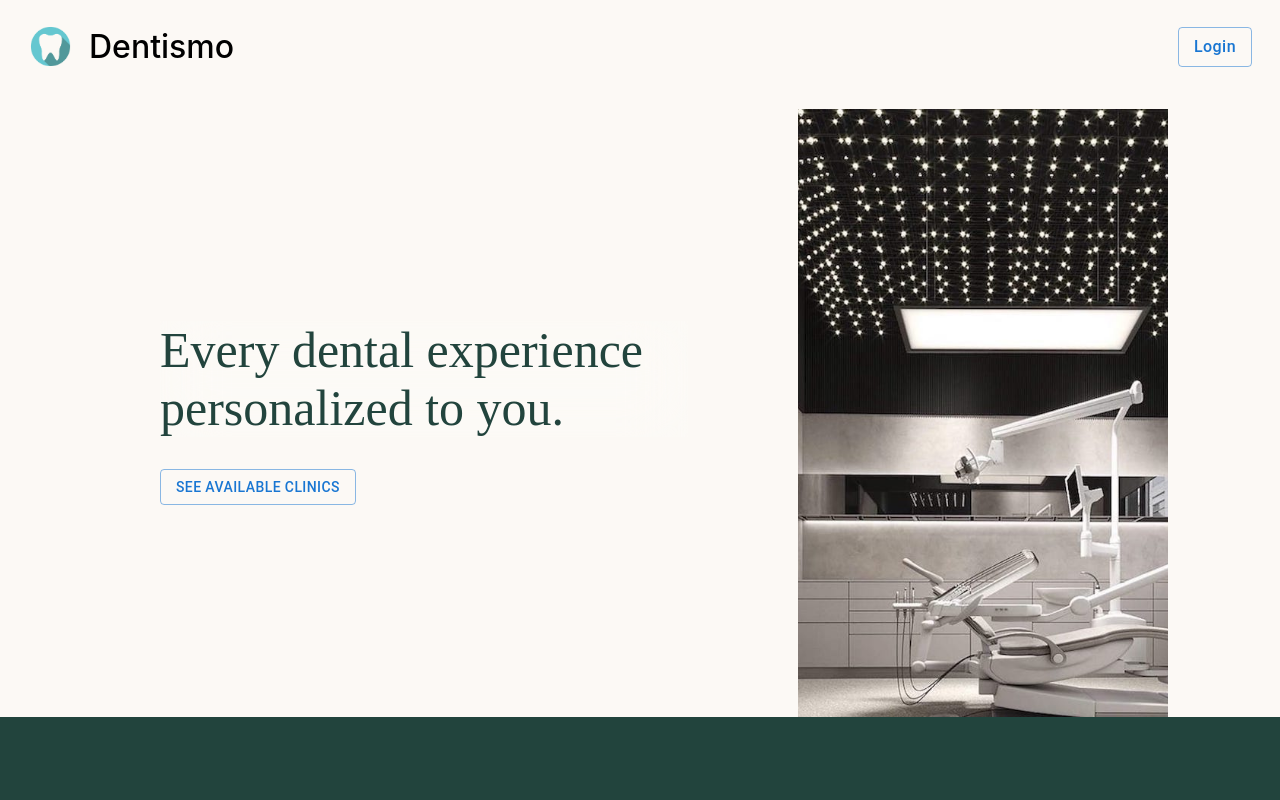
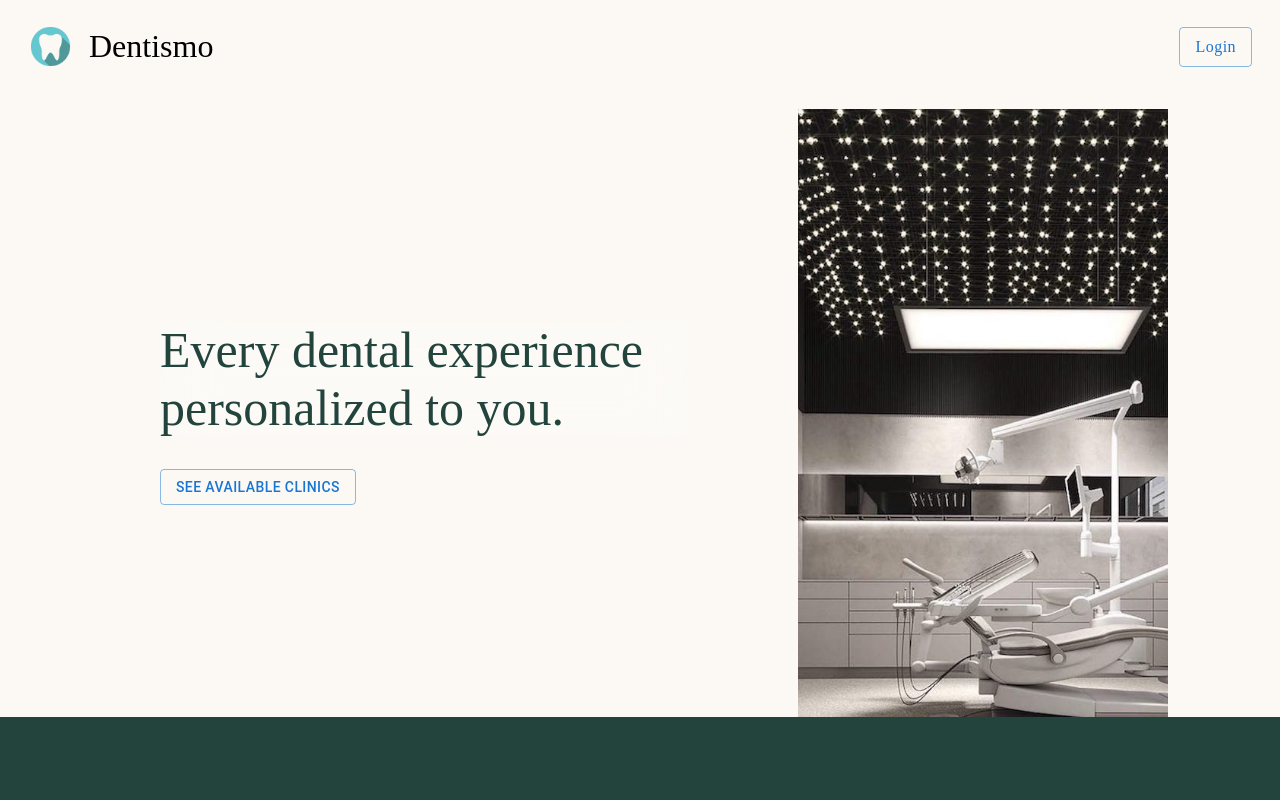
Before and after one commit to Dentismo/t-3, a React (Create React App) app in the folder client/: page / in a window 1280 px wide. Shown: the top 800 px of the page. Built offline with nearby package versions, Linux system fonts and the light colour scheme; no server answers.

Commit message:
#36 add font for navbar, styled dashboard

```diff
--- a/client/src/components/Navbar.tsx
+++ b/client/src/components/Navbar.tsx
@@ -54,13 +54,13 @@ const Navbar = (props: ContainerProps) => {
             style={{ width: '45px', height: '45px' }}
             alt="logo"
           />
-          <span style={{ fontSize: '2em', fontWeight: 500 }}>Dentismo</span>
+          <span style={{ fontSize: '2em', fontWeight: 500, fontFamily: 'playfair-display'}}>Dentismo</span>
         </NavbarGroup>
       </Link>
       <NavbarGroup>
         {!tokenExists ? (
           <LinkButton
-            style={{ fontSize: '1rem', textTransform: 'none' }}
+            style={{ fontSize: '1rem', textTransform: 'none', fontFamily: 'playfair-display'}}
             variant="outlined"
             buttontext="Login"
             linkto="/login"
--- a/client/src/pages/ClinicPage/AppointmentModal.tsx
+++ b/client/src/pages/ClinicPage/AppointmentModal.tsx
@@ -57,10 +57,10 @@ const AppointmentModal: React.FC<Props> = ({
     <Dialog open={open} onClose={handleClose}>
       <div
         style={{
-          padding: '0rem 1rem 0rem 1rem'
+          padding: '0rem 1rem 0rem 1rem',
         }}
       >
-        <DialogTitle sx={{ fontSize: '1.5rem', fontWeight: 600 }}>
+        <DialogTitle sx={{ fontSize: '1.5rem', fontWeight: 600}}>
           {'Book an appointment'}
         </DialogTitle>
         <Divider sx={{ margin: '0rem 1.5rem 0rem 1.5rem' }} />
--- a/client/src/pages/DashboardPage/index.tsx
+++ b/client/src/pages/DashboardPage/index.tsx
@@ -42,7 +42,8 @@ const DentistPage: React.FC = () => {
       const id = Math.random().toString(36).substring(2, 7)
       try {
         const fetchedBookings = await Api.post(
-          `/request/booking-requests/${id}`, { clinicID: localStorage.getItem('clinicId') } /*{"clinicId":"1"}*/
+          `/request/booking-requests/${id}`,
+          { clinicID: localStorage.getItem('clinicId') } /*{"clinicId":"1"}*/
         )
         setFetching(false)
         setBookings(
@@ -118,7 +119,7 @@ const DentistPage: React.FC = () => {
       >
 
         <Stack>
-          <Typography variant="h3" font-weight="bold" fontFamily="'playfair-display'" sx={{color: '#51989A'}}>Welcome, {dentist.name}</Typography>
+          <Typography variant="h3" font-weight="bold" fontFamily="'playfair-display'" sx={{color: '#51989A', borderTop: 4}}>Welcome, {dentist.name}</Typography>
           {bookingsForTab === 0 ? (
             <Typography variant="h4" color="#696969" mt={3}>
               Sorry, we couldn't find any {tab} appointments :(
```
